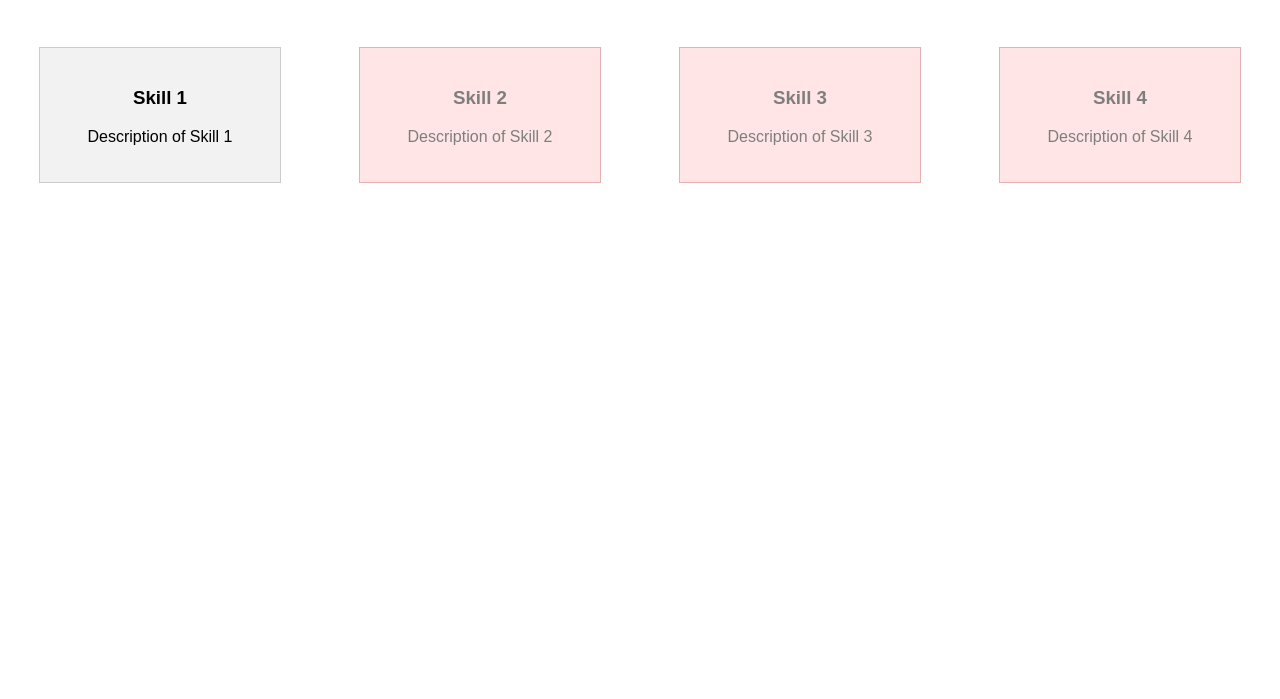
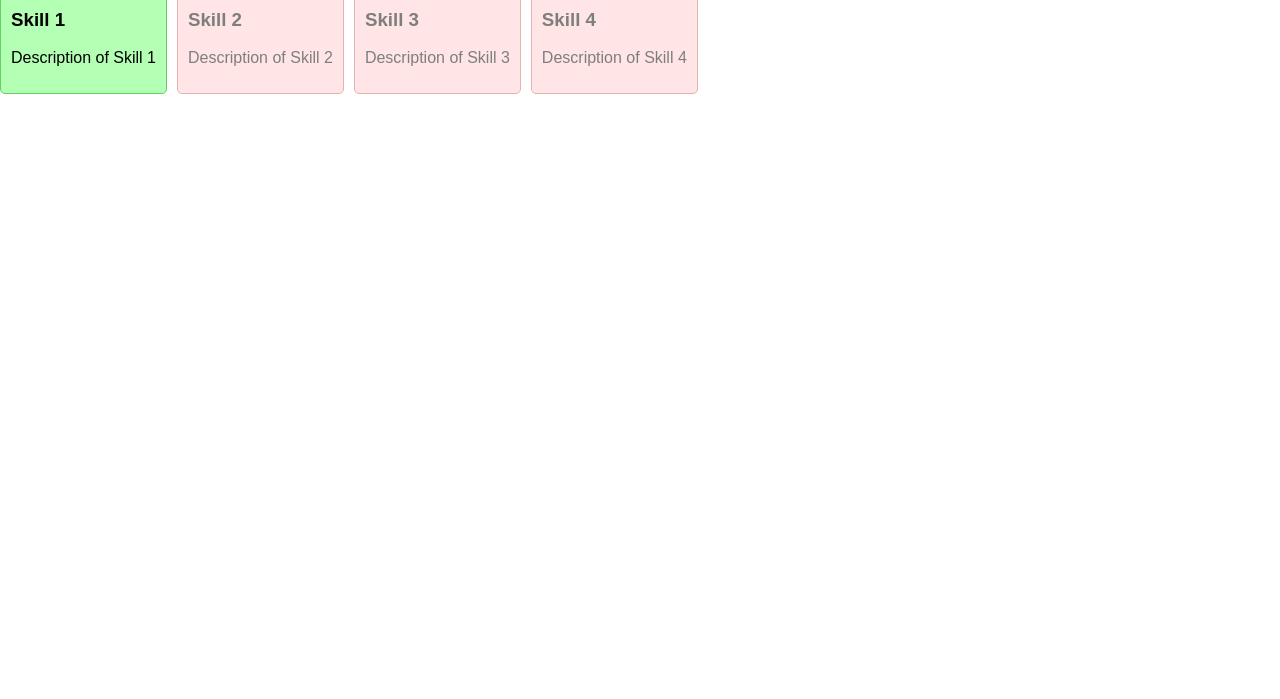
Before and after one commit to casteliad/5e, a plain HTML site: page index.html in a window 1280 px wide. Shown: the part 101-800 px from the top of the page. Drawn offline with Linux system fonts and the light colour scheme.

Commit message:
Update styles.css

```diff
--- a/styles.css
+++ b/styles.css
@@ -4,33 +4,41 @@ body {
   padding: 0;
 }
 
-h1 {
+header {
+  background-color: #333;
+  color: #fff;
+  padding: 20px;
   text-align: center;
+}
+
+main {
   padding: 20px;
+}
+
+section {
+  margin-bottom: 20px;
+}
+
+h2 {
+  margin-top: 0;
 }
 
 #skillTree {
   display: flex;
-  justify-content: space-around;
-  align-items: center;
-  margin-top: 50px;
+  flex-wrap: wrap;
 }
 
 .skillNode {
-  position: relative;
-  width: 200px;
-  padding: 20px;
-  background-color: #f2f2f2;
-  border: 1px solid #ccc;
-  text-align: center;
+  background-color: #b3ffb3;
+  border: 1px solid #66cc66;
+  border-radius: 5px;
+  padding: 10px;
+  margin-right: 10px;
+  margin-bottom: 10px;
+  cursor: pointer;
 }
 
-.unlocked {
-  background-color: #b3ffb3;
-  border-color: #66cc66;
-}
-
-.locked {
+.skillNode.locked {
   background-color: #ffcccc;
   border-color: #cc6666;
   opacity: 0.5;
```
